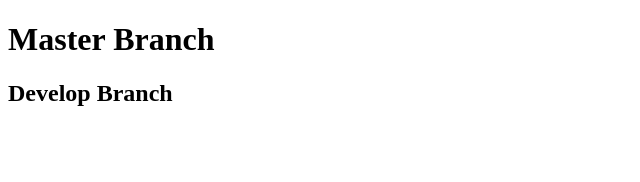
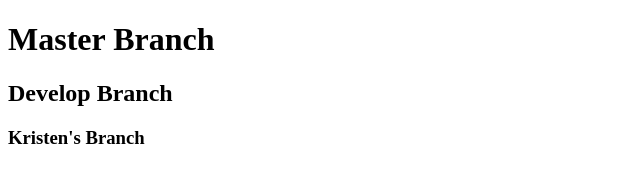
Before and after one commit to OttoLutz-00/teamGit, a plain HTML site: page index.html in a window 1280 px wide. Shown: the whole page, without its empty margins (0-640 px from the left). Drawn offline with Linux system fonts and the light colour scheme.

Commit message:
kristens commit

```diff
--- a/index.html
+++ b/index.html
@@ -10,6 +10,7 @@
 
     <h1>Master Branch</h1>
     <h2>Develop Branch</h2>
+    <h3>Kristen's Branch</h3>
 
 </body>
 </html>
```
